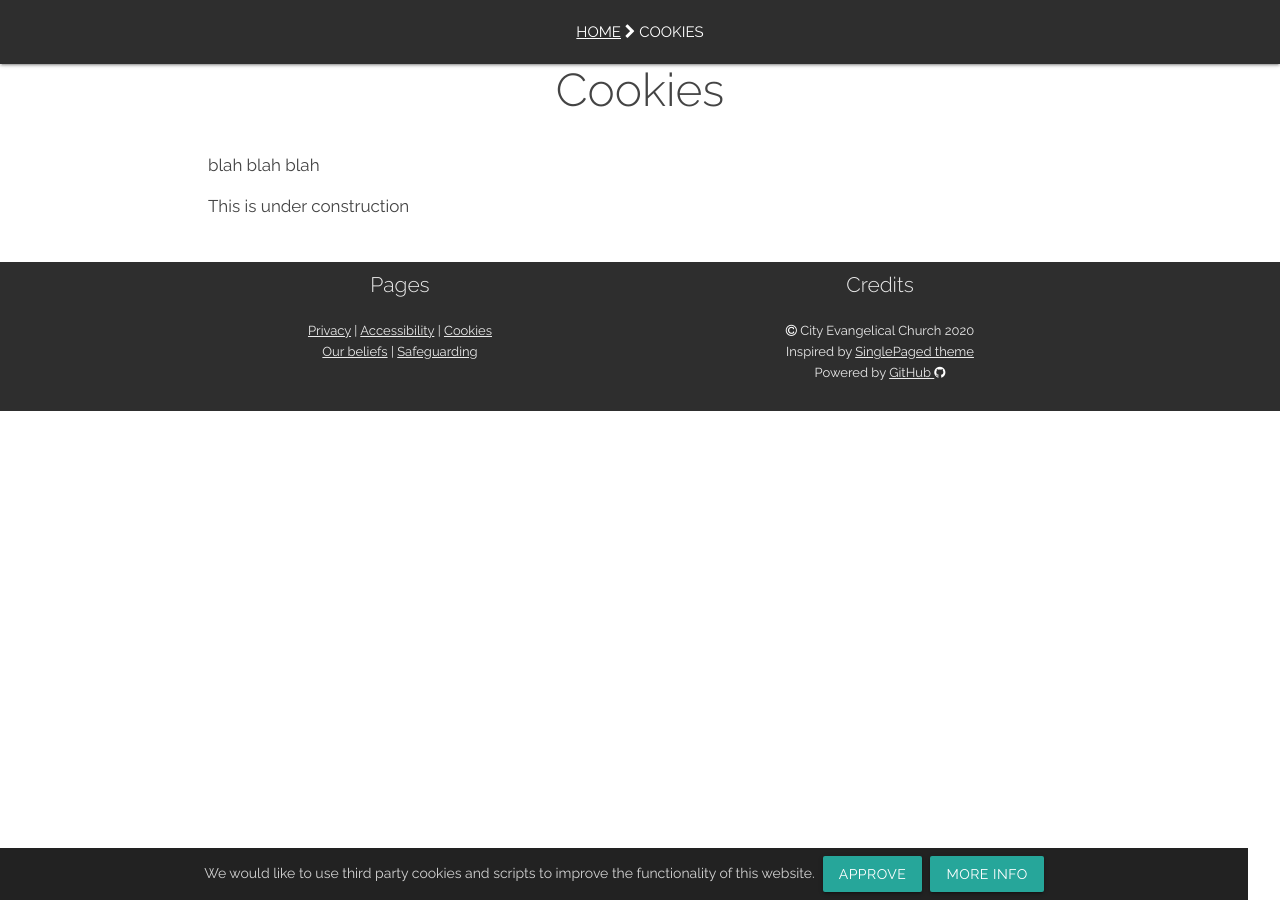
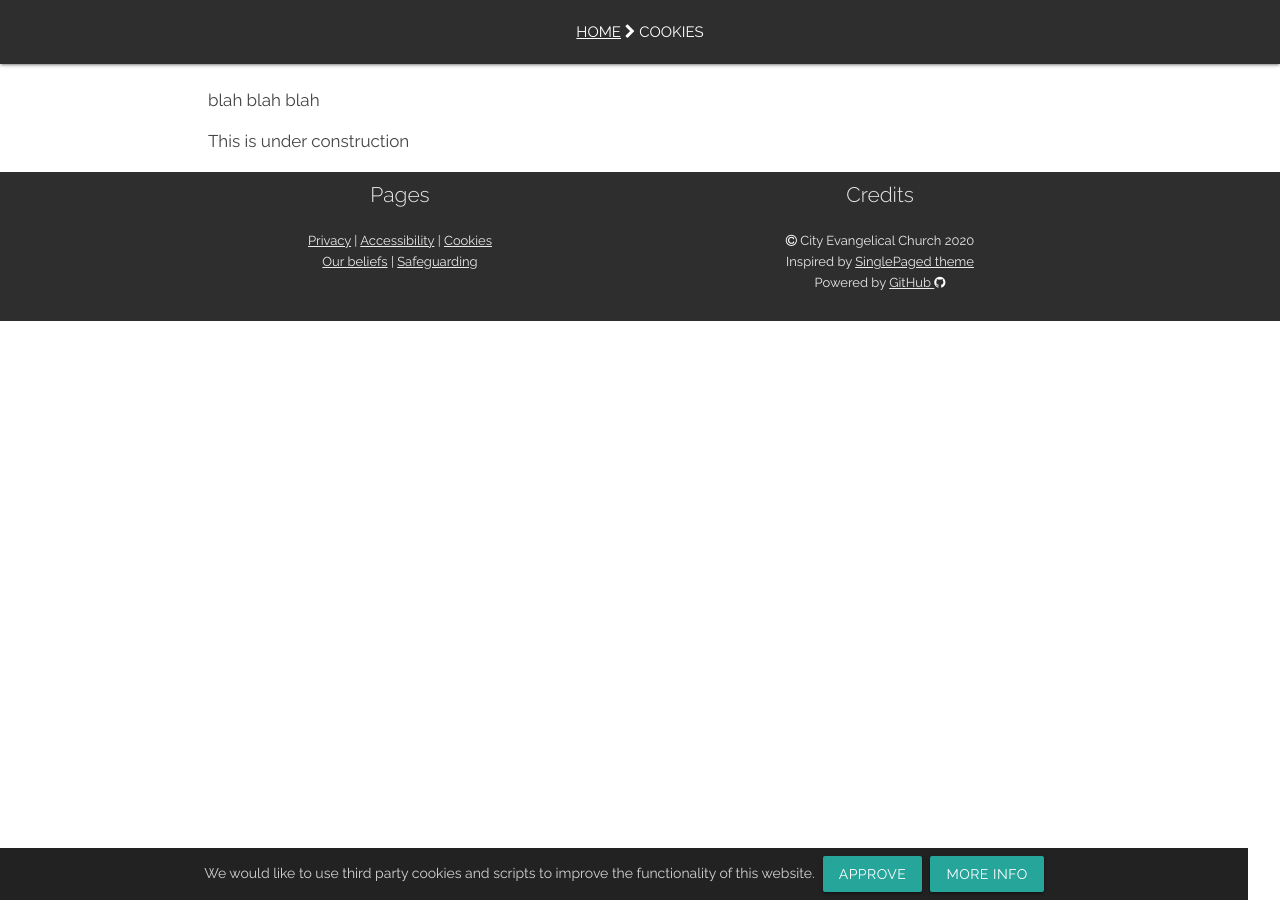
Before and after one commit to woodcock3/citychurch, a Jekyll site: the page built from pages/cookies.md, in a window 1280 px wide. Built offline with Jekyll 4.4.1, drawn with Linux system fonts in a browser that asks for light colours.

Commit message:
Update main.css

```diff
--- a/stylesheets/css/main.css
+++ b/stylesheets/css/main.css
@@ -33,7 +33,7 @@ html { box-sizing: border-box; }
 
 
 /* ----- html page padding with default layout! ----- */
-.page-colors { padding-top: 65px; padding-bottom: 25px; }
+/* .page-colors { padding-top: 65px; padding-bottom: 25px; } */
 
 
 /* ----- code, syntax highlighting, etc ----- */
```
